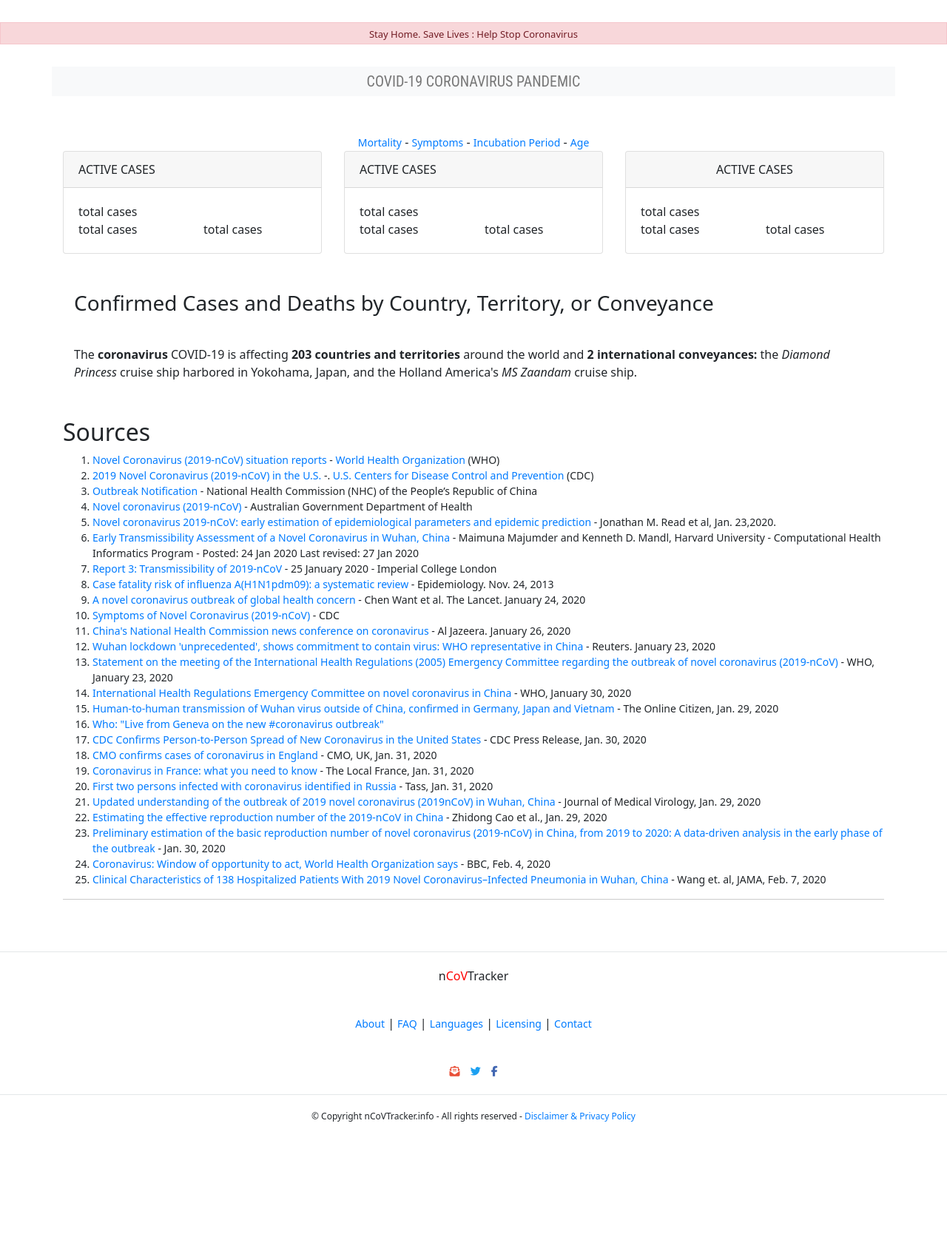
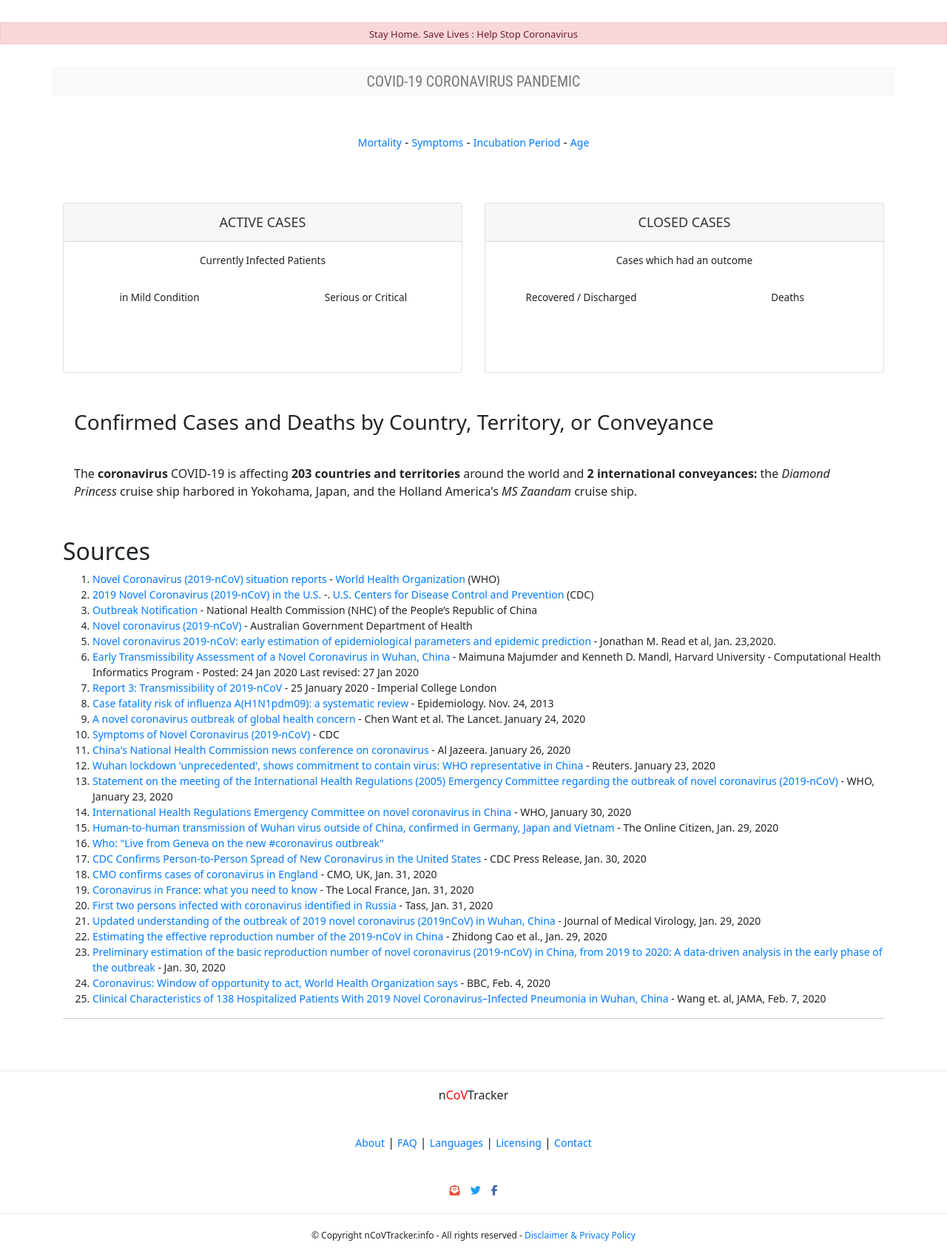
Before and after one commit to UTKx/covidtracker, a Django app: template covid19/tracker/templates/index.html in a window 1280 px wide. Shown: the part 57-1756 px from the top of the page at 74% size. Before the commit the page ends 1573 px from the top, so only its background shows below. Run offline with Django 3.2, Linux system fonts and the light colour scheme; the template is opened without the code that fills it, so the values that code supplies are empty; some libraries are stand-ins or nearby versions.

Commit message:
stats implemented with cards

```diff
--- a/covid19/covid19/settings.py
+++ b/covid19/covid19/settings.py
@@ -133,5 +133,5 @@
 
 STATIC_URL = '/static/'
 STATICFILES_DIRS = [
-    os.path.join(BASE_DIR, 'static'),
+    os.path.join(BASE_DIR, 'tracker/static'),
 ]
--- a/covid19/tracker/static/style.css
+++ b/covid19/tracker/static/style.css
@@ -125,11 +125,65 @@
   border-radius: 0;
 }
 
-.card-text {
-    font-family: noto sans,sans-serif;
-    color: #222;
-    font-size: 24px;
-    font-weight: bold;
-    text-align: center;
+.card-container {
+  margin-top: 40px;
+}
+
+.card {
+  height: 230px;
+  margin-top: 30px;
+}
+
+.card-body {
+  padding-top: 15px;
+}
+
+.card-header {
+  text-align: center;
+  font-size: 18px;
+  color: #333;
+}
+
+.top {
+  text-align: center;
+}
+
+.left {
+  text-align: center;
+  padding-left: 0px;
+  margin-top: 30px;
 
 }
+
+.right {
+  text-align: center;
+  padding-right: 0px;
+  margin-top: 30px;
+}
+
+.desc {
+  font-size: 13.5px;
+  color: #222;
+}
+
+.stat {
+  font-size: 24px;
+  font-weight: bold;
+  color: #222;
+}
+
+.stat-mild {
+  color: #8080FF;
+}
+
+.stat-crit {
+  color: #FF621F;
+}
+
+.stat-recovered {
+  color: #8ACA2B;
+}
+
+.stat-death {
+  color: #ff0000;
+}
--- a/covid19/tracker/templates/index.html
+++ b/covid19/tracker/templates/index.html
@@ -89,7 +89,7 @@
                     <div class="col focus-col">Recovered:</div>
                 </div>
                 <div class="row">
-                    <div class="col focus-col2 active-recov">{{ qs.recovered|intcomma }} {{qs.active}}</div>
+                    <div class="col focus-col2 active-recov">{{ qs.recovered|intcomma }}</div>
                 </div>
                 {% endfor %}
             </div>
@@ -106,31 +106,34 @@
         <a href="">Age</a>
     </div>
 
-    <div class="container">
+    <div class="container card-container">
         <div class="row">
             <!-- 1st card -->
-            <div class="col-md-4">
+            <div class="col-md-6">
                 <div class="card">
                     <div class="card-header">
                         ACTIVE CASES
                     </div>
                     <div class="card-body">
                         <div class="row">
-                            <div class="col">
+                            <div class="col top">
                                 <div>
-                                    total cases
+                                    <span class="stat">{{active.active|intcomma}}</span>
+                                    <div class="desc">Currently Infected Patients</div>
                                 </div>
                             </div>
                         </div>
                         <div class="row">
-                            <div class="col">
+                            <div class="col left">
                                 <div>
-                                    total cases
+                                    <span class="stat stat-mild">{{active.mild|intcomma}}</span>
+                                    <div class="desc">in Mild Condition</div>
                                 </div>
                             </div>
-                            <div class="col">
+                            <div class="col right">
                                 <div>
-                                    total cases
+                                    <span class="stat stat-crit">{{active.critical|intcomma}}</span>
+                                    <div class="desc">Serious or Critical</div>
                                 </div>
                             </div>
                         </div>
@@ -139,28 +142,31 @@
             </div>
             <!-- end 1st card -->
             <!-- 2nd card -->
-            <div class="col-md-4">
+            <div class="col-md-6">
                 <div class="card">
                     <div class="card-header">
-                        ACTIVE CASES
+                        CLOSED CASES
                     </div>
                     <div class="card-body">
                         <div class="row">
-                            <div class="col">
+                            <div class="col top">
                                 <div>
-                                    total cases
+                                    <span class="stat">{{closed.closed|intcomma}}</span>
+                                    <div class="desc">Cases which had an outcome</div>
                                 </div>
                             </div>
                         </div>
                         <div class="row">
-                            <div class="col">
+                            <div class="col left">
                                 <div>
-                                    total cases
+                                    <span class="stat stat-recovered">{{closed.recovered|intcomma}}</span>
+                                    <div class="desc">Recovered / Discharged</div>
                                 </div>
                             </div>
-                            <div class="col">
+                            <div class="col right">
                                 <div>
-                                    total cases
+                                    <span class="stat stat-death">{{closed.deaths|intcomma}}</span>
+                                    <div class="desc">Deaths</div>
                                 </div>
                             </div>
                         </div>
@@ -168,36 +174,6 @@
                 </div>
             </div>
             <!-- 2nd card end -->
-            <!-- 3rd card -->
-            <div class="col-md-4">
-                <div class="card">
-                    <div class="card-header text-center">
-                        ACTIVE CASES
-                    </div>
-                    <div class="card-body">
-                        <div class="row">
-                            <div class="col">
-                                <div>
-                                    total cases
-                                </div>
-                            </div>
-                        </div>
-                        <div class="row">
-                            <div class="col">
-                                <div>
-                                    total cases
-                                </div>
-                            </div>
-                            <div class="col">
-                                <div>
-                                    total cases
-                                </div>
-                            </div>
-                        </div>
-                    </div>
-                </div>
-            </div>
-            <!-- 3rd casrd end -->
         </div>
     </div>
 
@@ -213,11 +189,11 @@
                 America's <i>MS
                     Zaandam</i> cruise ship.</p>
         </div>
-        <div class="container" style="margin-top: 40px;">
+        <!-- <div class="container" style="margin-top: 40px;">
             {% autoescape off %}
             {{ html_table }}
             {% endautoescape %}
-        </div>
+        </div> -->
     </div>
 
     <div class="container">
```
